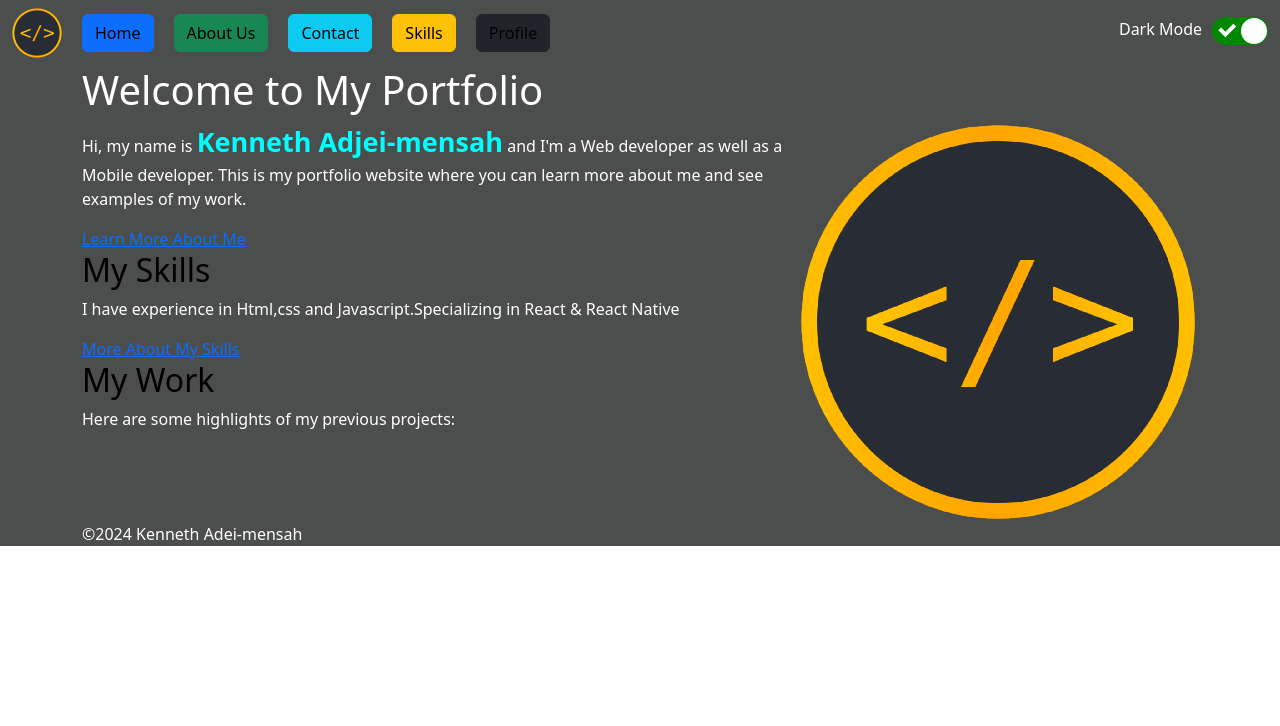
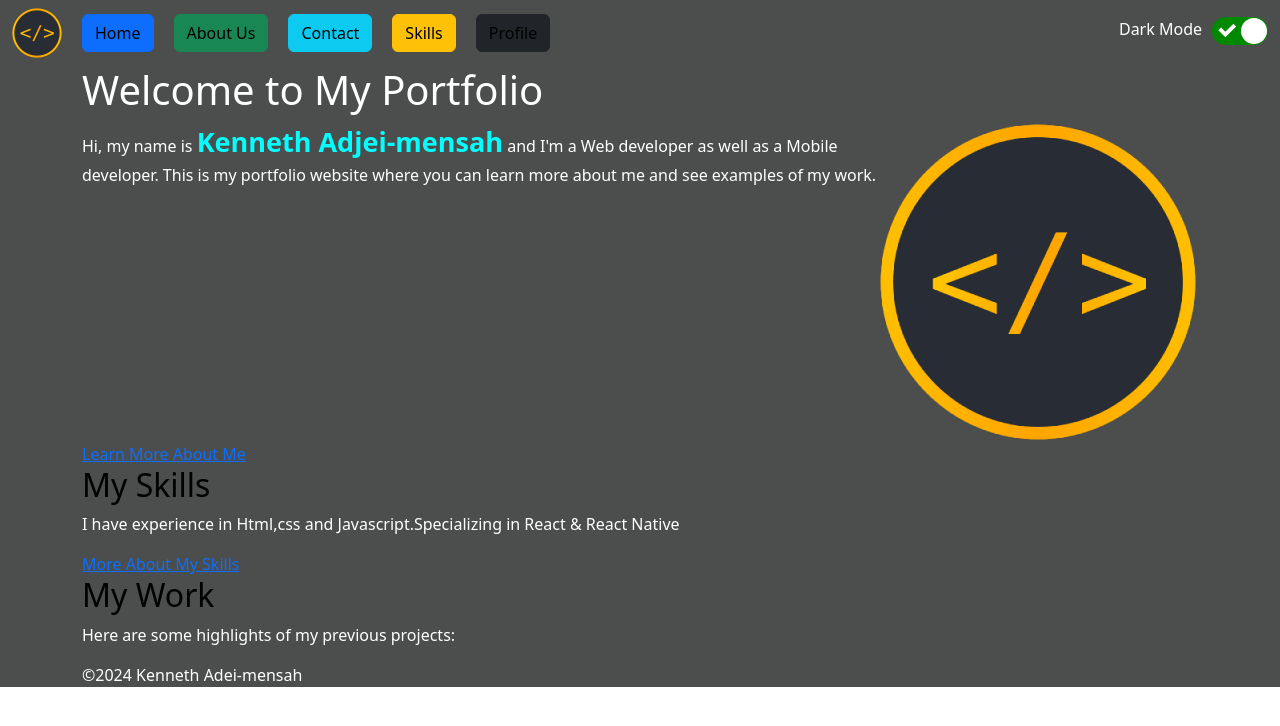
Before and after one commit to kencal20/myportfolio, a React (Create React App) app: page / in a window 1280 px wide. Shown: the top 726 px of the page. Built offline with nearby package versions, Linux system fonts and the light colour scheme.

Commit message:
assigning classname to section , position change of image and removal of inline css

```diff
--- a/src/pages/homeScreen.jsx
+++ b/src/pages/homeScreen.jsx
@@ -9,12 +9,13 @@ export default function HomePage() {
                 <h1>Welcome to My Portfolio</h1>
             </header>
 
-            <main style={{ display: 'flex', flexDirection: 'row' }}>
+            <main>
                 <div className="infoText">
 
-
-                    <p>Hi, my name is <span className="name">Kenneth Adjei-mensah</span>  and I'm a Web developer as well as a Mobile developer. This is my portfolio website where you can learn more about me and see examples of my work.</p>
-
+                    <section className='intro'>
+                        <p>Hi, my name is <span className="name">Kenneth Adjei-mensah</span>  and I'm a Web developer as well as a Mobile developer. This is my portfolio website where you can learn more about me and see examples of my work.</p>
+                        <img src={img} alt=''  className='profile-pic' />
+                    </section>
                     <Link to="/about" className="button">Learn More About Me</Link>
 
                     <h2>My Skills</h2>
@@ -32,7 +33,7 @@ export default function HomePage() {
 
                 </div>
 
-                <img src={img}alt='' />
+
             </main>
 
             <footer>
```
